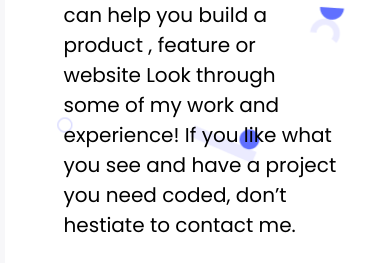
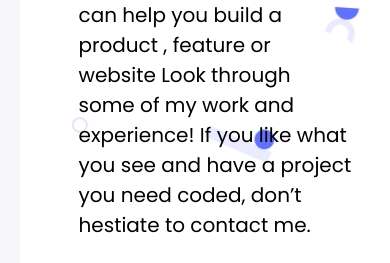
Before and after one commit to tGemechis7/Portfolio, a website: page index.html in a window 390 px wide. Shown: the part 467-730 px from the top of the page. Drawn offline with Linux system fonts and the light colour scheme.

Commit message:
Update styleSheet.css file for index.html

```diff
--- a/styleSheet.css
+++ b/styleSheet.css
@@ -503,7 +503,7 @@ header {
 }
 
 @media (max-width: 768px) {
-  body {
+   html{
     overflow-x: hidden;
   }
 
@@ -548,7 +548,7 @@ header {
 
   .grid-item-1 {
     background-image: url('images/introductionbg.png');
-    margin-left: 5px;
+    margin-left: 20px;
     border-bottom-left-radius: 0;
     background-size: 95%;
     width: 100%;
```
